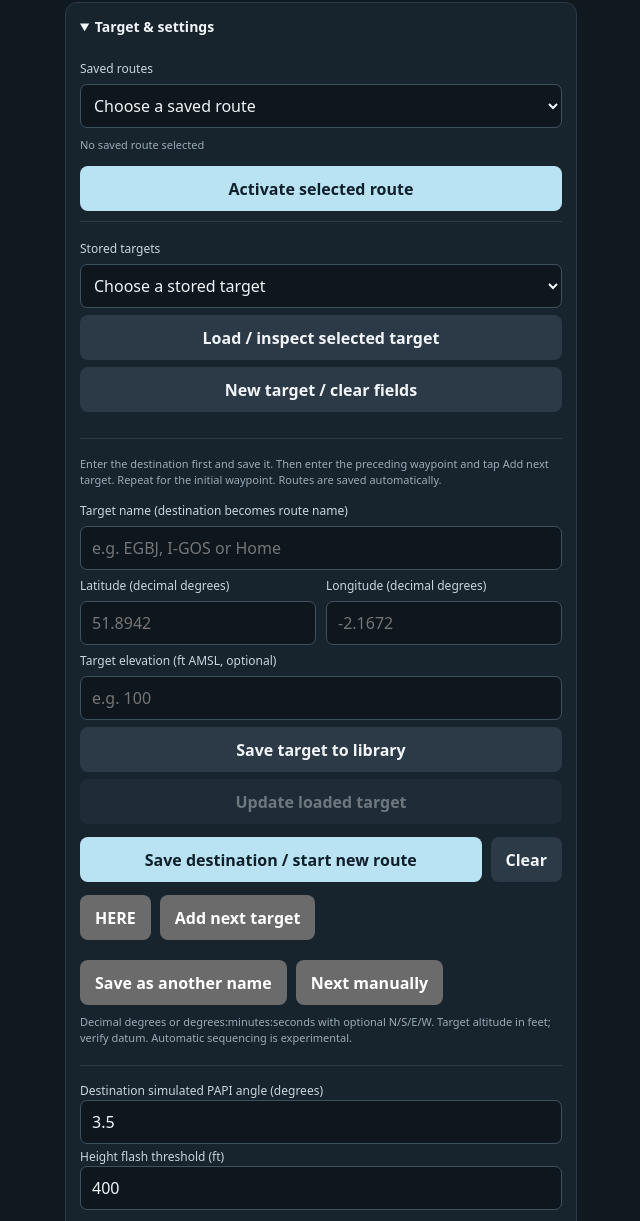
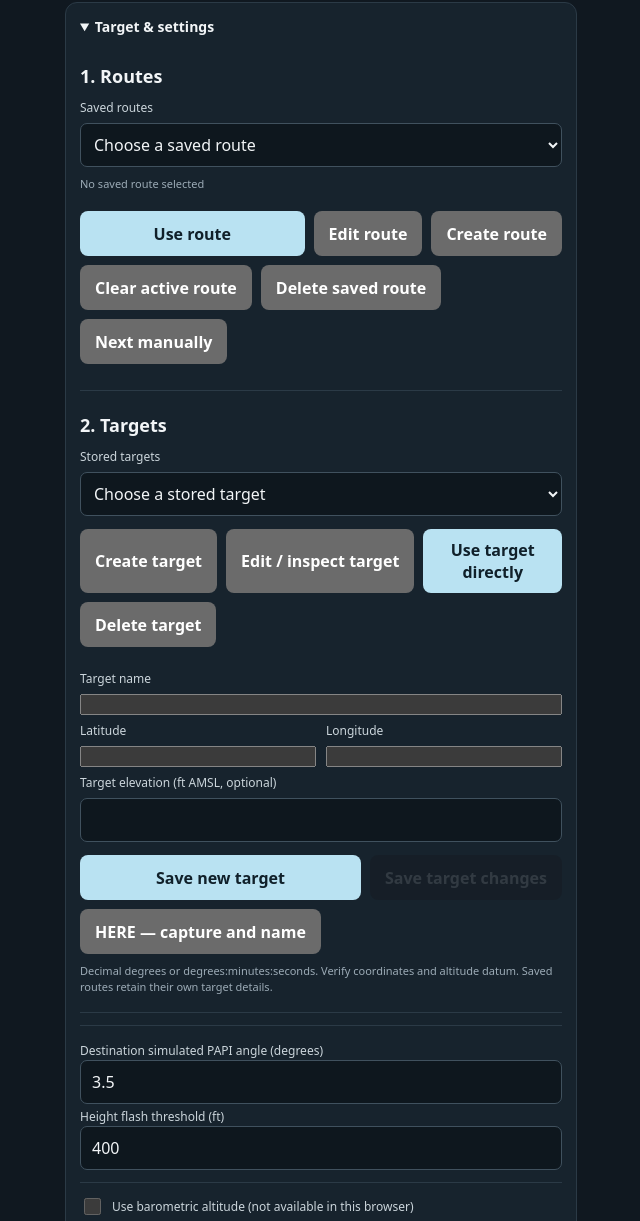
Before and after one commit to angushmac/true-vector, a plain HTML site: page index.html in a window 1280 px wide. Shown: the part 773-1994 px from the top of the page, without its empty margins (319-959 px from the left). Drawn offline with Linux system fonts and the light colour scheme.

Commit message:
Add files via upload

```diff
--- a/app.js
+++ b/app.js
@@ -129,16 +129,17 @@
   let library=[], editing=null;
   const sameTarget=(a,b)=>a.name===b.name&&a.lat===b.lat&&a.lon===b.lon&&(a.elevation??null)===(b.elevation??null);
   function persistLibrary(){localStorage.setItem("tvLibrary",JSON.stringify(library));}
-  function listLibrary(){const old=$("targetLibrary").value;$("targetLibrary").replaceChildren(new Option("Choose a stored target", ""),...library.map((t,i)=>new Option(`${nameOf(t)} | ${t.elevation??"?"} ft | ${t.lat.toFixed(5)}, ${t.lon.toFixed(5)}`,String(i))));$("targetLibrary").value=old;}
+  function listLibrary(){for(const id of ["targetLibrary","dest","finalWp","initialWp"]){const el=$(id),old=el.value;el.replaceChildren(new Option(id==="targetLibrary"?"Choose a stored target":"Choose target / none", ""),...library.map((t,i)=>new Option(`${nameOf(t)} | ${t.elevation??"?"} ft | ${t.lat.toFixed(5)}, ${t.lon.toFixed(5)}`,String(i))));el.value=old;}}
   function addLibrary(t){let i=library.findIndex(x=>sameTarget(x,t));if(i<0){library.push({...t});i=library.length-1;persistLibrary();}listLibrary();return i;}
-  $("loadTarget").onclick=()=>attempt(()=>{if($("targetLibrary").value==="")throw Error("Choose a stored target first");editing=Number($("targetLibrary").value);fill(library[editing]);$("updateStored").disabled=false;$("libraryStatus").textContent="Loaded: inspect or edit below, then update or add to route.";});
-  $("newTarget").onclick=()=>{clearForm();$("libraryStatus").textContent="New target";};
-  $("storeTarget").onclick=()=>attempt(()=>{const t=formTarget();if(!t.name)throw Error("Enter a target name");editing=addLibrary(t);$("targetLibrary").value=String(editing);$("updateStored").disabled=false;$("libraryStatus").textContent="Target saved locally.";});
-  $("updateStored").onclick=()=>attempt(()=>{if(editing===null)return;const t=formTarget();if(!t.name)throw Error("Enter a target name");if(!confirm("Update library target? Existing routes retain their saved coordinates and altitudes; rebuild them to use the change."))return;library[editing]={...t};persistLibrary();listLibrary();$("targetLibrary").value=String(editing);$("libraryStatus").textContent="Target updated. Existing routes unchanged.";});
-
+  function chosen(){const v=$("targetLibrary").value;if(v===""||!library[Number(v)])throw Error("Choose a stored target first");return Number(v);}
+  $("loadTarget").onclick=()=>attempt(()=>{editing=chosen();fill(library[editing]);$("updateStored").disabled=false;$("storeTarget").disabled=true;$("libraryStatus").textContent="Editing target. Save target changes when finished.";});
+  $("newTarget").onclick=()=>{clearForm();$("targetName").focus();$("libraryStatus").textContent="Enter details and save new target.";};
+  $("targetForm").onsubmit=e=>{e.preventDefault();attempt(()=>{if(editing!==null)throw Error("Use Save target changes");const t=formTarget();if(!t.name)throw Error("Enter a target name");const i=addLibrary(t);$("targetLibrary").value=String(i);$("libraryStatus").textContent="Target saved locally.";clearForm();});};
+  $("updateStored").onclick=()=>attempt(()=>{if(editing===null)return;const t=formTarget();if(!t.name)throw Error("Enter a target name");if(!confirm("Update target? Saved routes retain their original details until edited."))return;library[editing]={...t};persistLibrary();listLibrary();clearForm();$("libraryStatus").textContent="Target updated.";});
+  $("deleteTarget").onclick=()=>attempt(()=>{const i=chosen();if(!confirm("Delete "+nameOf(library[i])+" from library? Saved routes are unchanged."))return;library.splice(i,1);persistLibrary();clearForm();listLibrary();$("targetLibrary").value="";closeEditor();});
+  $("useTarget").onclick=()=>attempt(()=>{const t=library[chosen()];route=[{...t}];active=0;routeName="";select();});
   function nameOf(t){return t.name||`${t.lat.toFixed(5)}, ${t.lon.toFixed(5)}`;}
-  function clearForm(){editing=null;$("updateStored").disabled=true;for(const id of ["targetName","latitude","longitude","targetElevation"])$(id).value="";}
-  function autoSave(){if(!route.length)return;routeName=nameOf(route[route.length-1]);saved[routeName]=route.map(t=>({...t}));localStorage.setItem("tvSaved",JSON.stringify(saved));listSaved();$("savedRoutes").value=routeName;previewRoute();}
+  function clearForm(){editing=null;$("updateStored").disabled=true;$("storeTarget").disabled=false;for(const id of ["targetName","latitude","longitude","targetElevation"])$(id).value="";}
   function parseCoord(value, limit) {
     let t=value.trim().toUpperCase(); if(!t) return NaN;
     const h=t.match(/[NSEW]/g)||[]; if(h.length>1||h.some(x=>limit===90?!/[NS]/.test(x):!/[EW]/.test(x))) return NaN;
@@ -153,19 +154,25 @@
   function resetEta(){state.previousRange=null;state.previousTime=null;state.closingRates=[];}
   function select(){state.target=route[active]||null;resetEta();updateTargetSummary();saveTarget();localStorage.setItem("tvRoute",JSON.stringify({route,active}));$("routeProgress").replaceChildren(...route.map((t,i)=>{const el=document.createElement("div");el.className=i===active?"active-leg":"inactive-leg";el.textContent=`${i===active?"▶ ":""}${i+1}. ${nameOf(t)}${Number.isFinite(t.elevation)?` · ${t.elevation} ft`:""}${i===route.length-1?" · Destination":""}`;return el;}));$("routeList").textContent=route.map((t,i)=>`${i===active?"▶ ":""}${i+1}. ${t.name||t.lat+", "+t.lon}`).join(" · ");if(state.target&&state.fix)render();}
   function attempt(fn){try{fn()}catch(e){alert(e.message)}}
-  $("targetForm").onsubmit=e=>{e.preventDefault();attempt(()=>{const t=formTarget();if(route.length&&!confirm("Start a new route? The existing saved route will remain."))return;addLibrary(t);route=[t];active=0;select();autoSave();clearForm()})};
-  $("append").onclick=()=>attempt(()=>{if(!route.length)throw Error("Save the destination first");if(route.length>=3)throw Error("Maximum three targets");const t=formTarget();addLibrary(t);route.unshift(t);active=0;select();autoSave();clearForm()});
   $("next").onclick=()=>{if(active+1<route.length){active++;select()}};
-  $("clearTarget").onclick=()=>{route=[];active=0;select();for(const id of ["distance","bearing","slope","heightDiff","eta","etaNote"])$(id).textContent="—";$("pointer").style.visibility=$("papi").style.visibility="hidden";$("heightDiff").classList.remove("flash")};
-  $("here").onclick=()=>attempt(()=>{if(!state.fix||Date.now()-state.fix.timestamp>15000)throw Error("Fresh GPS fix required");fill({name:"HERE",lat:state.fix.latitude,lon:state.fix.longitude,elevation:Number.isFinite(state.fix.altitude)?Math.round(state.fix.altitude*FT_PER_METRE):null});});
+  function clearActive(){route=[];active=0;routeName="";select();for(const id of ["distance","bearing","slope","heightDiff","eta","etaNote"])$(id).textContent="—";$("pointer").style.visibility=$("papi").style.visibility="hidden";$("heightDiff").classList.remove("flash");}
+  $("clearTarget").onclick=clearActive;
+  $("here").onclick=()=>attempt(()=>{if(!state.fix||Date.now()-state.fix.timestamp>15000)throw Error("Fresh GPS fix required");const name=prompt("Name this captured location (required)","");if(!name||!name.trim()||name.trim().toUpperCase()==="HERE")return;clearForm();fill({name:name.trim(),lat:state.fix.latitude,lon:state.fix.longitude,elevation:Number.isFinite(state.fix.altitude)?Math.round(state.fix.altitude*FT_PER_METRE):null});$("libraryStatus").textContent="Captured. Check details and save new target.";});
   $("importPoints").onchange=async e=>{try{const data=JSON.parse(await e.target.files[0].text());if(!Array.isArray(data)||!data.every(t=>typeof t.name==="string"&&Number.isFinite(t.lat)&&Math.abs(t.lat)<=90&&Number.isFinite(t.lon)&&Math.abs(t.lon)<=180))throw Error("Expected array of name, lat, lon records");points=data;localStorage.setItem("tvPoints",JSON.stringify(points));alert(`${points.length} points imported; verify cycle and coordinates.`)}catch(e){alert(e.message)}};
   $("findPoint").onclick=()=>attempt(()=>{const matches=points.filter(t=>t.name.toUpperCase()===$("lookup").value.trim().toUpperCase());if(matches.length!==1)throw Error(matches.length?"Ambiguous identifier; enter coordinates manually":"No matching imported waypoint");fill({...matches[0],elevation:null})});
   $("findWords").onclick=async()=>{try{const words=$("words").value.trim().replace(/^\/\/\//,"");if(!$("wkey").value)throw Error("API key required");const r=await fetch("https://api.what3words.com/v3/convert-to-coordinates?"+new URLSearchParams({words,key:$("wkey").value}));const d=await r.json();if(!r.ok||!d.coordinates)throw Error(d.error?.message||"Lookup failed");if(d.country!=="GB"&&!confirm(`Result country: ${d.country}. Use it?`))return;fill({name:words,lat:d.coordinates.lat,lon:d.coordinates.lng,elevation:null})}catch(e){alert(e.message)}};
   function previewRoute(){const r=saved[$("savedRoutes").value];$("savedPreview").textContent=r?r.map(t=>`${nameOf(t)} (${t.elevation??"?"} ft)`).join(" → "):"No saved route selected";}
   $("savedRoutes").onchange=previewRoute;
   function listSaved(){const old=$("savedRoutes").value;$("savedRoutes").replaceChildren(new Option("Choose a saved route",""),...Object.keys(saved).map(k=>new Option(k,k)));$("savedRoutes").value=old;previewRoute();}
-  $("remember").onclick=()=>{if(!route.length)return;const name=prompt("Route name");if(name){saved[name]=route.map(t=>({...t}));localStorage.setItem("tvSaved",JSON.stringify(saved));listSaved()}};
-  $("recall").onclick=()=>{const r=saved[$("savedRoutes").value];if(r){route=r.map(t=>({...t}));active=0;select();clearForm()}};
+  let editingRoute=null;
+  function closeEditor(){$("routeEditor").hidden=true;editingRoute=null;}
+  function openEditor(key){editingRoute=key;const r=key===null?[]:saved[key];$("routeName").value=key??"";for(const [id,t] of [["dest",r.at(-1)],["finalWp",r.at(-2)],["initialWp",r.at(-3)]])$(id).value=t?String(addLibrary(t)):"";$("routeEditor").hidden=false;}
+  $("newRoute").onclick=()=>openEditor(null);
+  $("editRoute").onclick=()=>attempt(()=>{const k=$("savedRoutes").value;if(!saved[k])throw Error("Choose a saved route");openEditor(k);});
+  $("cancelRoute").onclick=closeEditor;
+  $("saveRoute").onclick=()=>attempt(()=>{if($("dest").value==="")throw Error("Choose a destination");const r=["initialWp","finalWp","dest"].map(id=>$(id).value).filter(v=>v!=="").map(v=>({...library[Number(v)]}));const k=$("routeName").value.trim()||nameOf(r.at(-1));if(k!==editingRoute&&saved[k]&&!confirm("Replace saved route "+k+"?"))return;if(editingRoute!==null&&editingRoute!==k)delete saved[editingRoute];saved[k]=r;localStorage.setItem("tvSaved",JSON.stringify(saved));listSaved();$("savedRoutes").value=k;previewRoute();closeEditor();});
+  $("deleteRoute").onclick=()=>attempt(()=>{const k=$("savedRoutes").value;if(!saved[k])throw Error("Choose a saved route");if(!confirm("Delete saved route "+k+"? Any active copy remains until cleared."))return;delete saved[k];localStorage.setItem("tvSaved",JSON.stringify(saved));listSaved();closeEditor();});
+  $("recall").onclick=()=>attempt(()=>{const k=$("savedRoutes").value,r=saved[k];if(!r)throw Error("Choose a saved route");route=r.map(t=>({...t}));routeName=k;active=0;select();});
   let wake=null;async function keepAwake(){if(state.watchId===null||document.hidden)return;try{if(!wake||wake.released)wake=await navigator.wakeLock.request("screen");$("wakeStatus").textContent="Screen wake lock active"}catch(e){$("wakeStatus").textContent="Wake lock unavailable; check Auto-Lock settings"}}
   document.addEventListener("visibilitychange",keepAwake);
   function sequence(old){if(!old||active+1>=route.length||!state.target||!Number.isFinite(state.track))return;const t=state.target, a=distanceAndBearing(old.latitude,old.longitude,t.lat,t.lon),b=distanceAndBearing(state.fix.latitude,state.fix.longitude,t.lat,t.lon);const err=Math.max(old.accuracy,state.fix.accuracy);if(err>30||a.metres>Math.max(100,err*3)||b.metres<=a.metres)return;const diff=Math.abs(((b.bearing-state.track+540)%360)-180);if(diff>120){active++;select()}}
@@ -217,7 +224,7 @@
     }
   } catch (_) { localStorage.removeItem("trueVectorTarget"); }
 
-  try {const r=JSON.parse(localStorage.getItem("tvRoute")||"null");route=r?.route|| (state.target?[state.target]:[]);active=r?.active||0;points=JSON.parse(localStorage.getItem("tvPoints")||"[]");saved=Object.assign(Object.create(null),JSON.parse(localStorage.getItem("tvSaved")||"{}"));library=JSON.parse(localStorage.getItem("tvLibrary")||"[]");for(const t of [...route,...Object.values(saved).flat()])addLibrary(t);listLibrary();listSaved();select();clearForm();}catch(e){$("libraryStatus").textContent="Could not restore local data: "+e.message;}
+  try {const r=JSON.parse(localStorage.getItem("tvRoute")||"null");route=r?.route|| (state.target?[state.target]:[]);active=r?.active||0;points=JSON.parse(localStorage.getItem("tvPoints")||"[]");saved=Object.assign(Object.create(null),JSON.parse(localStorage.getItem("tvSaved")||"{}"));library=JSON.parse(localStorage.getItem("tvLibrary")||"[]");if(localStorage.getItem("tvLibrary")===null)for(const t of [...route,...Object.values(saved).flat()])addLibrary(t);listLibrary();listSaved();select();clearForm();}catch(e){$("libraryStatus").textContent="Could not restore local data: "+e.message;}
   setInterval(()=>{if(state.fix&&Date.now()-state.fix.timestamp>=15000){$("distance").dataset.confidence="poor";setConfidence("poor","Stale GPS fix");$("pointer").style.visibility=$("papi").style.visibility="hidden";$("heightDiff").classList.remove("flash");$("gs").textContent="GS — kt";$("eta").textContent="--:--";}},1000);
   for(const id of ["angle","flash"]){const v=localStorage.getItem("tv-"+id);if(v!==null)$(id).value=v;$(id).onchange=()=>{localStorage.setItem("tv-"+id,$(id).value);if(state.fix)render()}}
   if ("serviceWorker" in navigator && location.protocol.startsWith("http")) {
--- a/index.html
+++ b/index.html
@@ -13,7 +13,7 @@
 <body>
   <main class="app">
     <header class="topbar">
-      <div class="brand">TRUE VECTOR <span class="version">V2.2 LITE · BETA</span></div>
+      <div class="brand">TRUE VECTOR <span class="version">V3.3 LITE · BETA</span></div>
       <div class="status" id="gpsStatus" role="status" aria-live="polite">GPS NOT STARTED</div>
     </header>
 
@@ -56,31 +56,10 @@
 
     <details class="controls" open>
       <summary>Target &amp; settings</summary>
-      <div class="library-panel"><label for="savedRoutes">Saved routes</label><select id="savedRoutes"></select><div id="savedPreview" class="help"></div><button type="button" id="recall" class="primary wide">Activate selected route</button></div>
-      <form id="targetForm"><div class="library-panel"><label for="targetLibrary">Stored targets</label><select id="targetLibrary"></select><button type="button" id="loadTarget" class="secondary wide">Load / inspect selected target</button><button type="button" id="newTarget" class="secondary wide">New target / clear fields</button><div id="libraryStatus" class="help" role="status"></div></div><p class="help">Enter the destination first and save it. Then enter the preceding waypoint and tap Add next target. Repeat for the initial waypoint. Routes are saved automatically.</p>
-        <label for="targetName">Target name (destination becomes route name)</label>
-        <input id="targetName" type="text" maxlength="40" placeholder="e.g. EGBJ, I-GOS or Home">
-        <div class="field-grid">
-          <div>
-            <label for="latitude">Latitude (decimal degrees)</label>
-            <input id="latitude" type="text" placeholder="51.8942" required>
-          </div>
-          <div>
-            <label for="longitude">Longitude (decimal degrees)</label>
-            <input id="longitude" type="text" placeholder="-2.1672" required>
-          </div>
-        </div>
-        <label for="targetElevation">Target elevation (ft AMSL, optional)</label>
-        <input id="targetElevation" type="number" step="1" placeholder="e.g. 100">
-        <button type="button" id="storeTarget" class="secondary">Save target to library</button><button type="button" id="updateStored" class="secondary" disabled>Update loaded target</button>
-        <div class="form-actions">
-          <button type="submit" class="primary">Save destination / start new route</button>
-          <button type="button" id="clearTarget" class="secondary">Clear</button>
-        </div>
-        <div class="form-actions"><button type="button" id="here">HERE</button><button type="button" id="append">Add next target</button></div>
-        <div id="routeList"></div><div class="form-actions"><button type="button" id="remember">Save as another name</button><button type="button" id="next">Next manually</button></div>
-        <p class="help">Decimal degrees or degrees:minutes:seconds with optional N/S/E/W. Target altitude in feet; verify datum. Automatic sequencing is experimental.</p>
-      </form>
+      <section class="library-panel"><h3>1. Routes</h3><label for="savedRoutes">Saved routes</label><select id="savedRoutes"></select><div id="savedPreview" class="help"></div><div class="form-actions"><button id="recall" class="primary">Use route</button><button id="editRoute">Edit route</button><button id="newRoute">Create route</button><button id="clearTarget">Clear active route</button><button id="deleteRoute">Delete saved route</button><button id="next">Next manually</button></div>
+      <div id="routeEditor" hidden><label for="routeName">Route name (defaults to destination)</label><input id="routeName" maxlength="80"><p class="help">Choose stored targets. Destination first; preceding waypoints are optional.</p><label for="dest">Destination</label><select id="dest"></select><label for="finalWp">Final waypoint (optional)</label><select id="finalWp"></select><label for="initialWp">Initial waypoint (optional)</label><select id="initialWp"></select><div class="form-actions"><button id="saveRoute" class="primary">Save route</button><button id="cancelRoute">Cancel</button></div></div><div id="routeList" class="help"></div></section>
+      <section class="library-panel"><h3>2. Targets</h3><label for="targetLibrary">Stored targets</label><select id="targetLibrary"></select><div class="form-actions"><button id="newTarget">Create target</button><button id="loadTarget">Edit / inspect target</button><button id="useTarget" class="primary">Use target directly</button><button id="deleteTarget">Delete target</button></div><div id="libraryStatus" class="help" role="status"></div>
+      <form id="targetForm"><label for="targetName">Target name</label><input id="targetName" maxlength="40" required><div class="field-grid"><div><label for="latitude">Latitude</label><input id="latitude" required></div><div><label for="longitude">Longitude</label><input id="longitude" required></div></div><label for="targetElevation">Target elevation (ft AMSL, optional)</label><input id="targetElevation" type="number" step="1"><div class="form-actions"><button type="submit" id="storeTarget" class="primary">Save new target</button><button type="button" id="updateStored" disabled>Save target changes</button><button type="button" id="here">HERE — capture and name</button></div><p class="help">Decimal degrees or degrees:minutes:seconds. Verify coordinates and altitude datum. Saved routes retain their own target details.</p></form></section>
       <div class="settings-row"><label>Destination simulated PAPI angle (degrees)</label><input id="angle" type="number" min="1" max="10" step="0.1" value="3.5"><label>Height flash threshold (ft)</label><input id="flash" type="number" min="0" value="400"><div id="wakeStatus"></div></div><div class="settings-row">
         <label class="check-label"><input type="checkbox" id="useBaro" disabled> Use barometric altitude (not available in this browser)</label>
       </div>
--- a/styles.css
+++ b/styles.css
@@ -60,3 +60,4 @@ input[type=password],select{width:100%;min-height:44px;background:#0e171e;color:
 .distance-value #pointer{font-size:60px;margin-left:5px;line-height:1}#gs{font-size:17px}#gpsAltitude{font-size:14px}#routeProgress{margin-top:7px;font-size:14px;line-height:1.5}.active-leg{color:#fff;font-weight:750}.inactive-leg{color:var(--muted)}.flash{animation:flash21 1.8s infinite;border-radius:8px}@keyframes flash21{0%,100%{background:transparent;opacity:1}50%{background:#70451d;opacity:.55}}@media(prefers-reduced-motion:reduce){.flash{animation:none;outline:2px solid currentColor}}.lookup-tools{margin-top:14px;border-top:1px solid var(--line)}.lookup-tools[open]{display:grid;gap:7px}.lookup-tools button{margin:5px 0;width:100%}
 
 #gs,#gpsAltitude,.bearing-line strong{font-size:20px;font-weight:700}.bearing-line{font-size:14px}.eta-metric{padding-right:100px;padding-left:100px}.library-panel{display:grid;gap:7px;border-bottom:1px solid var(--line);padding:10px 0;margin-bottom:8px}.wide{width:100%}.form-actions{flex-wrap:wrap}
+#routeEditor[hidden]{display:none} #routeEditor{display:grid;gap:8px;padding:12px;border:1px solid var(--line);border-radius:8px} .library-panel h3{margin:4px 0;font-size:18px}
--- a/sw.js
+++ b/sw.js
@@ -1,4 +1,4 @@
-const CACHE = "true-vector-v2.2-lite";
+const CACHE = "true-vector-v3.3-lite";
 const ASSETS = ["./","./index.html","./styles.css","./app.js","./manifest.webmanifest","./icon.svg"];
 self.addEventListener("install", event => {
   event.waitUntil(caches.open(CACHE).then(cache => cache.addAll(ASSETS)).then(() => self.skipWaiting()));
```
Also changed, not shown: 1 other file.
